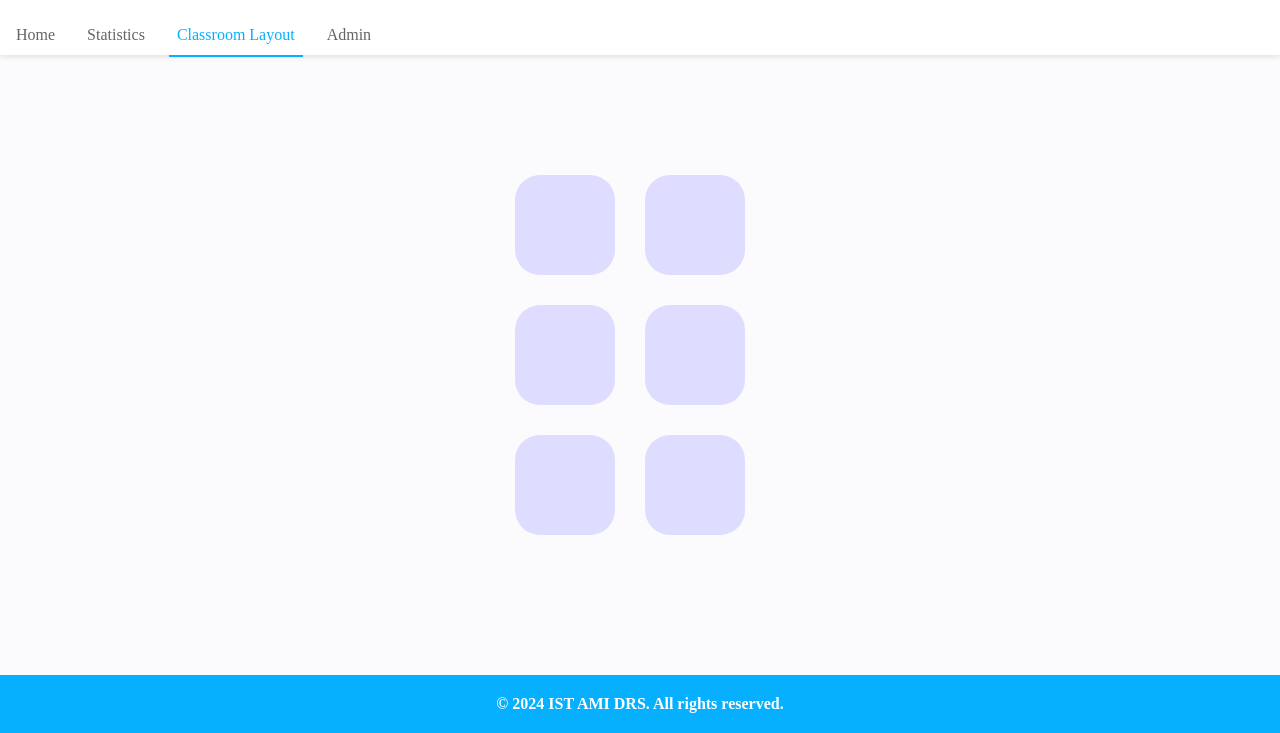
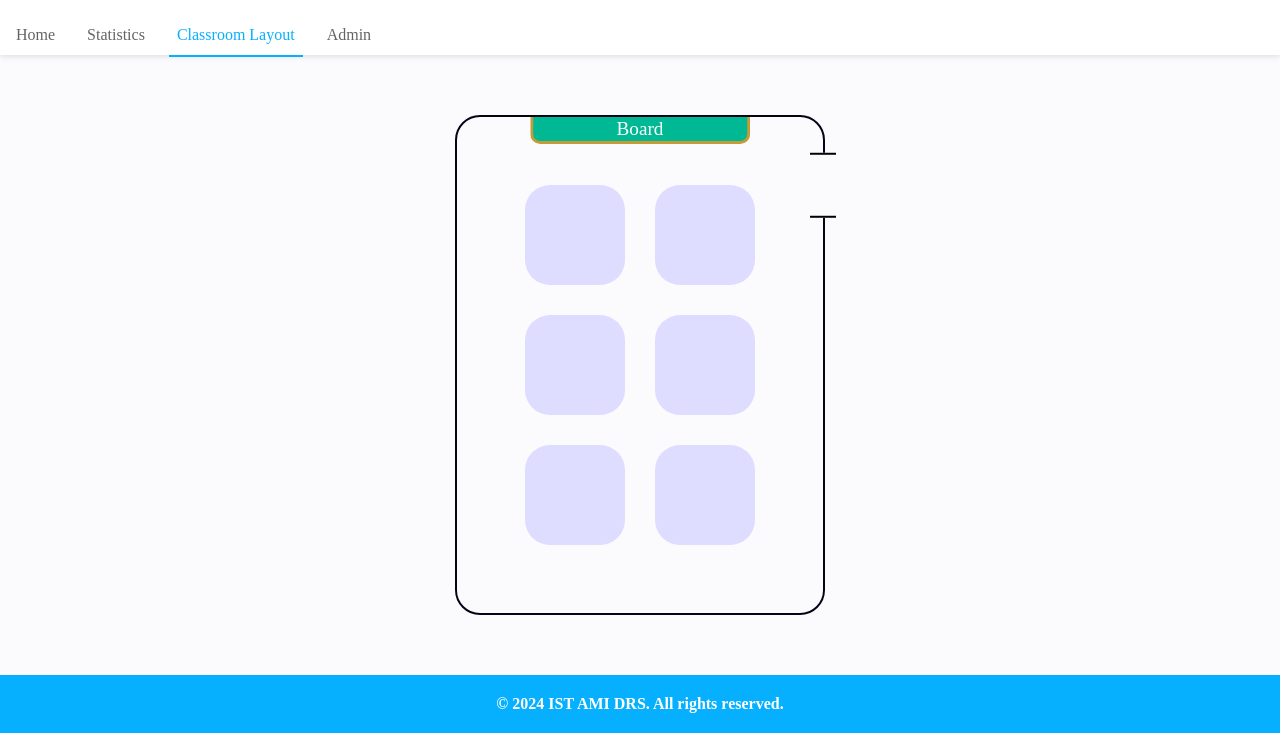
Before and after one commit to rtoscanelli/smart-engagement-room, a website: page views/classroom-lights.html in a window 1280 px wide. Shown: the part 67-800 px from the top of the page. Drawn offline with Linux system fonts and the light colour scheme; files that its build step writes are made by us from their sources; no server answers; files whose address does not match are found by name.

Commit message:
Design classroom layout background

```diff
--- a/public/css/classroom-lights.css
+++ b/public/css/classroom-lights.css
@@ -13,9 +13,9 @@
     --text-color: #050315;
     --background-color: #fbfbfe;
     --header-color: #ffffff;
-    --total-students-color: #07b0ff;
-    --present-students-color: #00b894;
-    --absent-students-color: #ff7675;
+    --max-students-color: #07b0ff;
+    --average-students-color: #00b894;
+    --present-students-color: #ff7675;
 }
 
 body {
@@ -106,6 +106,47 @@ main {
     gap: 2rem;
 }
 
+.classroom {
+    border: 2px solid var(--text-color);
+    border-radius: 25px;
+    padding-top: calc(3rem + 20px);
+    padding-bottom: 3rem;
+    padding-left: calc(3rem + 20px);
+    padding-right: 3rem;
+    position: relative;
+}
+
+.board {
+    position: absolute;
+    top: 0;
+    left: 50%;
+    transform: translateX(-50%);
+    background-color: var(--average-students-color);
+    width: 60%;
+    height: 1.7rem;
+    border-radius: 0 0 10px 10px;
+    border: 3px solid #C69B35;
+    border-top: none;
+    font-size: 1.2rem;
+    font-weight: 500px;
+    color: var(--header-color);
+    display: flex;
+    justify-content: center;
+    align-items: center;
+}
+
+.door {
+    margin-right: -0.8rem;
+    position: absolute;
+    right: 0;
+    transform: translateY(-50%);
+    background-color: var(--background-color);
+    border-top: 2px solid #000;
+    border-bottom: 2px solid #000;
+    width: 1.6rem;
+    height: 13%;
+}
+
 .lights-container {
     display: grid;
     grid-template-columns: repeat(2, 120px);
@@ -136,15 +177,22 @@ main {
 }
 
 .blink {
-    background-color: var(--absent-students-color);
-    box-shadow: 0 0 20px var(--absent-students-color);
+    background-color: var(--present-students-color);
+    box-shadow: 0 0 20px var(--present-students-color);
     animation: blinkAnimation 1s infinite;
+    animation: elevateUpDown infinite alternate 1s ease-in-out;
 }
 
 @keyframes blinkAnimation {
     50% {
         background-color: #ffc533;
         box-shadow: 0 0 20px #ffc533;
+    }
+}
+
+@keyframes elevateUpDown {
+    50% {
+        transform: translateY(-10px);
     }
 }
 
--- a/views/classroom-lights.html
+++ b/views/classroom-lights.html
@@ -23,6 +23,9 @@
             </nav>
         </header>
         <main>
+            <div class="classroom">
+                <div class="board">Board</div>
+                <div class="door"></div>
                 <div class="lights-container">
                     <div class="light" id="1"></div>
                     <div class="light" id="2"></div>
@@ -31,6 +34,7 @@
                     <div class="light" id="5"></div>
                     <div class="light" id="6"></div>
                 </div>
+            </div>
         </main>
         <footer>
             <p>&copy; 2024 IST AMI DRS. All rights reserved.</p>
```
Lines whose indentation alone changed are shown as unchanged.
